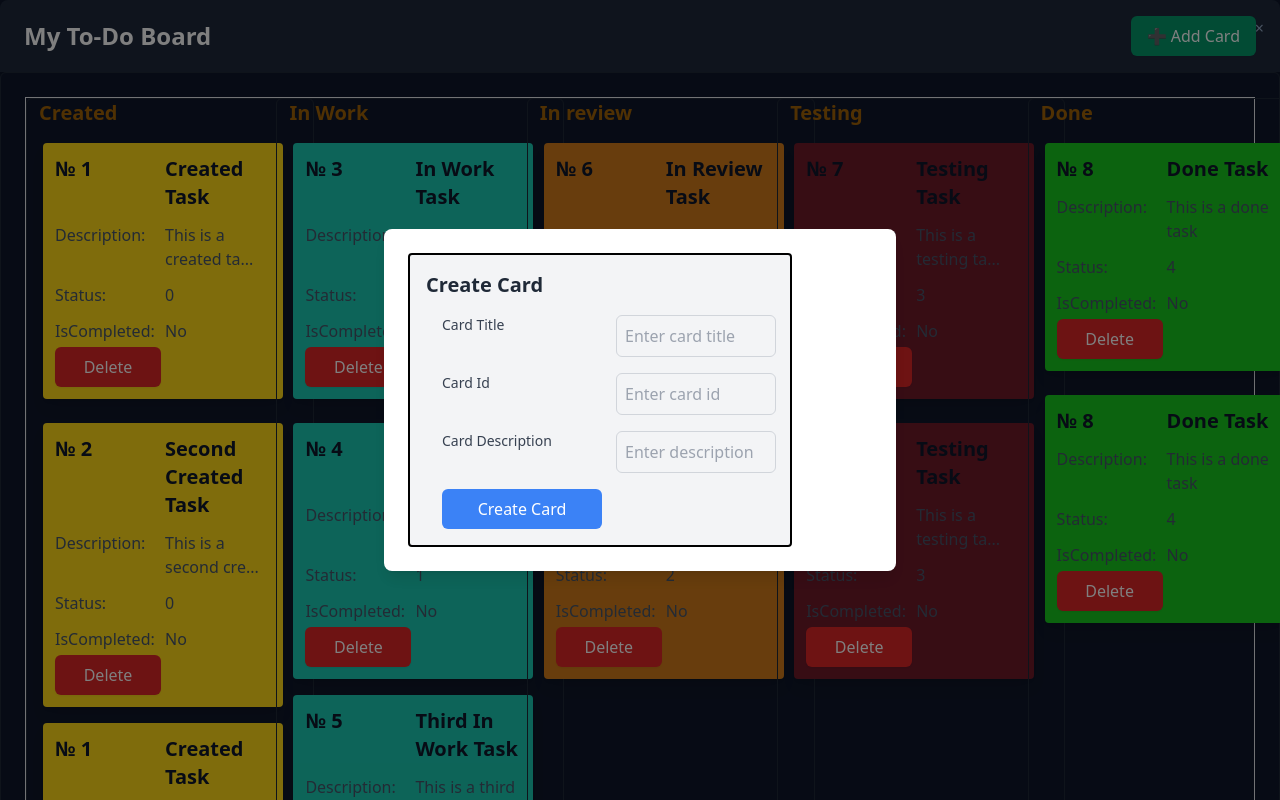
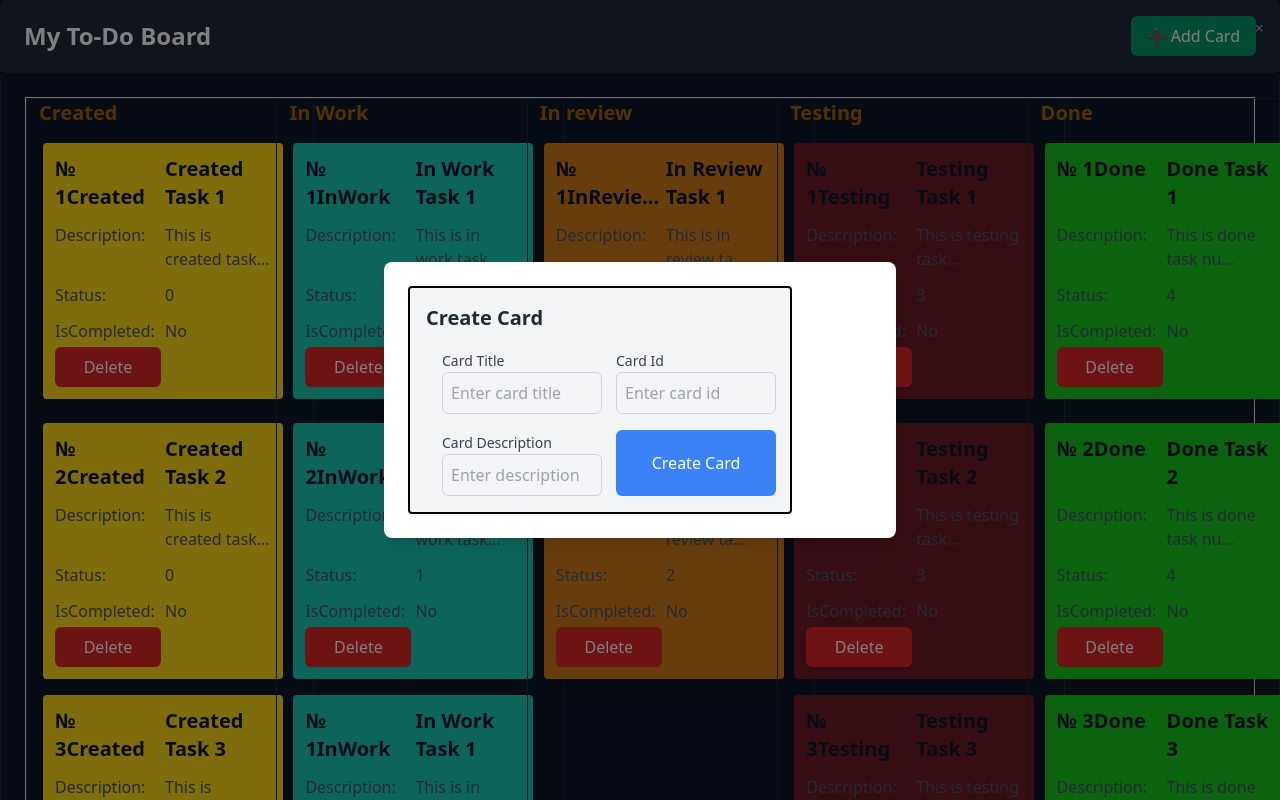
Before and after one commit to Marzipan-Coin/ToDoList-ReactLern, a React app: page / in a window 1280 px wide. Both pictures are taken after a click on the button "➕ Add Card". Shown: the top 800 px of the page. Built offline with nearby package versions, Linux system fonts and the light colour scheme.

Commit message:
Change modal window. Add todo generator

```diff
--- a/src/App.tsx
+++ b/src/App.tsx
@@ -1,78 +1,15 @@
 import './index.css';
-import ToDoItemStatus from './Components/ToDoItem/ToDoItemStatus';
 import ToDoItemLists from './Components/ToDoItem/ToDoItemList';
 import ToDoList from './Components/ToDoList/ToDoList';
 import Header from './Components/Header/Header';
 import { useState } from 'react';
 import CreateCardForm from './Components/CreateCardForm/CreateCardForm';
 import Footer from './Components/Footer/Footer';
-import MockToDoListBuilder from './Components/ToDoItem/MockToDoListBuilder';
-import MockToDoItemBuilder from './Components/ToDoItem/MockToDoItemBuilder';
-import Card from './Components/Card/Card';
-import ModalWindow from './Components/ModalWindow/ModalWindow';
+import MockToDoGenerate from './Components/ToDoItem/MockToDoGenerator';
 
 const CreateMockToDoItem = () : ToDoItemLists => {
-  const list = MockToDoListBuilder
-    .SetToCreated(MockToDoItemBuilder
-      .SetId("1")
-      .SetName("Created Task")
-      .SetDescription("This is a created task")
-      .SetToDoItemStatus(ToDoItemStatus.Created)
-      .SetCompleted(false)
-      .Build())
-    .SetToCreated(MockToDoItemBuilder
-      .SetId("2")
-      .SetName("Second Created Task")
-      .SetDescription("This is a second created task")
-      .SetToDoItemStatus(ToDoItemStatus.Created)
-      .SetCompleted(false)
-      .Build())
-    .SetToInWork(MockToDoItemBuilder
-      .SetId("3")
-      .SetName("In Work Task")
-      .SetDescription("This is an in work task")
-      .SetToDoItemStatus(ToDoItemStatus.InWork)
-      .SetCompleted(false)
-      .Build())
-    .SetToInWork(MockToDoItemBuilder
-      .SetId("4")
-      .SetName("Second In Work Task")
-      .SetDescription("This is a second in work task")
-      .SetToDoItemStatus(ToDoItemStatus.InWork)
-      .SetCompleted(false)
-      .Build())
-    .SetToInWork(MockToDoItemBuilder
-      .SetId("5")
-      .SetName("Third In Work Task")
-      .SetDescription("This is a third in work task")
-      .SetToDoItemStatus(ToDoItemStatus.InWork)
-      .SetCompleted(false)
-      .Build())
-    .SetToInReview(MockToDoItemBuilder
-      .SetId("6")
-      .SetName("In Review Task")
-      .SetDescription("This is an in review task")
-      .SetToDoItemStatus(ToDoItemStatus.InReview)
-      .SetCompleted(false)
-      .Build())
-    .SetToTesting(MockToDoItemBuilder
-      .SetId("7")
-      .SetName("Testing Task")
-      .SetDescription("This is a testing task")
-      .SetToDoItemStatus(ToDoItemStatus.Testing)
-      .SetCompleted(false)
-      .Build())
-    .SetToDone(MockToDoItemBuilder
-      .SetId("8")
-      .SetName("Done Task")
-      .SetDescription("This is a done task")
-      .SetToDoItemStatus(ToDoItemStatus.Done)
-      .SetCompleted(false)
-      .Build());
-
-  return list.Build();
+  return MockToDoGenerate({createdCount: 3, inWorkCount: 2, inReviewCount: 1, testingCount: 4, doneCount: 5});
 }
-
 const ToDoApp = () => {
 
   const [todoItems, setToDoItems] = useState<ToDoItemLists>(CreateMockToDoItem());
@@ -84,9 +21,7 @@ const ToDoApp = () => {
       <Header setIsCreatingModalOpen={setIsCreatingModalOpen} />
 
       {isCreatingModalOpen &&
-        <ModalWindow onClose={() => setIsCreatingModalOpen(false)} isOpen={isCreatingModalOpen}>
-          <CreateCardForm />
-        </ModalWindow>
+        <CreateCardForm onClose={() => setIsCreatingModalOpen(false)} isOpen={isCreatingModalOpen} />
       }
 
       <ToDoList
@@ -105,3 +40,6 @@ const ToDoApp = () => {
 export const App = () => (
     <ToDoApp />
 );
+
+
+// See UseContext for configuration of modal window in the future
--- a/src/Components/CreateCardForm/CreateCardForm.tsx
+++ b/src/Components/CreateCardForm/CreateCardForm.tsx
@@ -1,36 +1,21 @@
 import { useRef } from "react";
+import TextInput from "../TextInput/TextInput";
+import ModalWindow from "../ModalWindow/ModalWindow";
 
-const CreateCardForm = () => {
+const CreateCardForm = ({isOpen, onClose} : {isOpen : boolean, onClose: () => void}) => {
     const title = useRef("");
     const id = useRef("");
     const description = useRef("");
 
     return (
         <>
+            <ModalWindow onClose={onClose} isOpen={isOpen}>
                 <div className="block max-w-96 w-96 items-center space-x-4 border-2 border-black rounded p-4 bg-gray-100">
                     <h3 className="block w-40 text-xl font-semibold text-gray-800">Create Card</h3>
                     <div className="w-100 inline-grid grid-cols-2 gap-4 mt-4">
-                    <label className="w-40 inline-block text-sm font-medium text-gray-700">Card Title</label>
-                    <input
-                        type="text"
-                        className="w-40 inline-block p-2 border bg-gray-100 border-gray-300 rounded-md focus:outline-none focus:ring-2 focus:ring-blue-500"
-                        placeholder="Enter card title"
-                        onChange={(e) => title.current = e.target.value}
-                    ></input>
-                    <label className="w-40 inline-block text-sm font-medium text-gray-700">Card Id</label>
-                    <input
-                        type="text"
-                        className="w-40 inline-block p-2 border bg-gray-100 border-gray-300 rounded-md focus:outline-none focus:ring-2 focus:ring-blue-500"
-                        placeholder="Enter card id"
-                        onChange={(e) => id.current = e.target.value}
-                    ></input>
-                    <label className="w-40 inline-block text-sm font-medium text-gray-700">Card Description</label>
-                    <input
-                        type="text"
-                        className="w-40 inline-block p-2 border bg-gray-100 border-gray-300 rounded-md focus:outline-none focus:ring-2 focus:ring-blue-500"
-                        placeholder="Enter description"
-                        onChange={(e) => description.current = e.target.value}
-                    ></input>
+                        <TextInput inputTitle="Card Title" placeholder="Enter card title" onChange={(value) => title.current = value} />
+                        <TextInput inputTitle="Card Id" placeholder="Enter card id" onChange={(value) => id.current = value} />
+                        <TextInput inputTitle="Card Description" placeholder="Enter description" onChange={(value) => description.current = value} />
                         <input
                             type="submit"
                             className="w-40 inline-block p-2 bg-blue-500 text-white rounded-md hover:bg-blue-600 cursor-pointer"
@@ -40,9 +25,8 @@ const CreateCardForm = () => {
                             }}
                         />
                     </div>
-
-
                 </div>
+            </ModalWindow>
         </>
     );
 };
--- a/src/Components/ModalWindow/ModalWindow.tsx
+++ b/src/Components/ModalWindow/ModalWindow.tsx
@@ -1,8 +1,9 @@
-import { useEffect, useRef } from "react";
+import { useEffect, useRef, useState } from "react";
 import { createPortal } from "react-dom";
 
 export default function ModalWindow({ isOpen, onClose, children }: { isOpen: boolean, onClose: () => void, children: React.ReactNode }) {
     const dialogRef = useRef<HTMLDivElement>(null);
+
     // Escape key handler to close the modal\
     useEffect(() => {
         if (!isOpen) return;
--- /dev/null
+++ b/src/Components/TextInput/TextInput.tsx
@@ -0,0 +1,20 @@
+import React from "react";
+
+const TextInput = ({ placeholder, onChange, inputTitle}:
+    { placeholder: string; onChange: (value: string) => void; inputTitle: string }) => {
+    return (
+        <div>
+            <label className="w-40 inline-block text-sm font-medium text-gray-700">
+                {inputTitle}
+            </label>
+            <input
+                type="text"
+                className="w-40 inline-block p-2 border bg-gray-100 border-gray-300 rounded-md focus:outline-none focus:ring-2 focus:ring-blue-500"
+                placeholder={placeholder}
+                onChange={(e) => onChange(e.target.value)}
+            />
+        </div>
+    );
+};
+
+export default TextInput;
--- /dev/null
+++ b/src/Components/ToDoItem/MockToDoGenerator.ts
@@ -0,0 +1,42 @@
+import MockToDoItemBuilder from "./MockToDoItemBuilder";
+import MockToDoListBuilder from "./MockToDoListBuilder";
+import ToDoItemLists from "./ToDoItemList";
+import ToDoItemStatus from "./ToDoItemStatus";
+
+const MockToDoGenerate = ({createdCount, inWorkCount, inReviewCount, testingCount, doneCount}
+    : {createdCount: number, inWorkCount: number, inReviewCount: number, testingCount: number, doneCount: number}) : ToDoItemLists => {
+  const list = MockToDoListBuilder;
+    for (let i = 1; i <= createdCount; i++) {
+        list.SetToCreated(CreateItem({id: i + 'Created', name: `Created Task ${i}`, description: `This is created task number ${i}`, status: ToDoItemStatus.Created}));
+    }
+
+    for (let i = 1; i <= inWorkCount; i++) {
+        list.SetToInWork(CreateItem({id: i + 'InWork', name: `In Work Task ${i}`, description: `This is in work task number ${i}`, status: ToDoItemStatus.InWork}));
+    }
+
+    for (let i = 1; i <= inReviewCount; i++) {
+        list.SetToInReview(CreateItem({id: i + 'InReview', name: `In Review Task ${i}`, description: `This is in review task number ${i}`, status: ToDoItemStatus.InReview}));
+    }
+
+    for (let i = 1; i <= testingCount; i++) {
+        list.SetToTesting(CreateItem({id: i + 'Testing', name: `Testing Task ${i}`, description: `This is testing task number ${i}`, status: ToDoItemStatus.Testing}));
+    }
+
+    for (let i = 1; i <= doneCount; i++) {
+        list.SetToDone(CreateItem({id: i + 'Done', name: `Done Task ${i}`, description: `This is done task number ${i}`, status: ToDoItemStatus.Done}));
+    }
+
+  return list.Build();
+}
+
+const CreateItem = ({id, name, description, status} : {id: string, name: string, description: string, status: ToDoItemStatus}) => {
+  return MockToDoItemBuilder
+    .SetId(id)
+    .SetName(name)
+    .SetDescription(description)
+    .SetToDoItemStatus(status)
+    .SetCompleted(false)
+    .Build();
+}
+
+export default MockToDoGenerate;
```
Also changed, not shown: 1 other file (tests, documents, lock files or other folders). Lines whose indentation alone changed are shown as unchanged.
